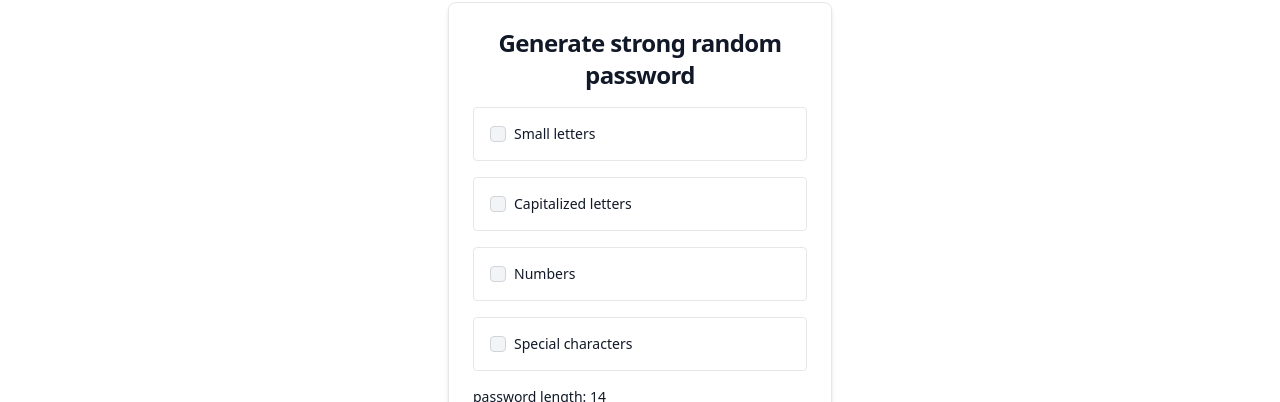
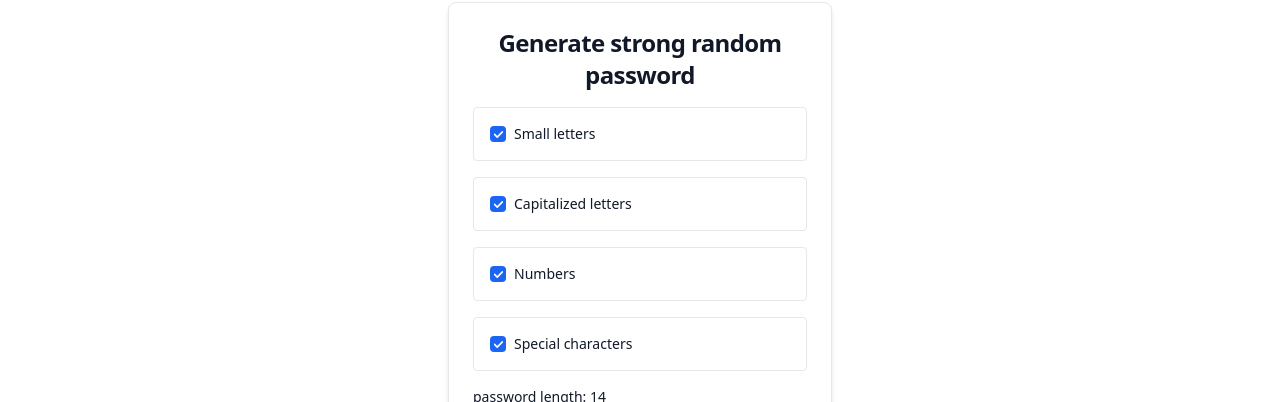
Before and after one commit to deependujha/web3-key-manager, a Next.js app in the folder frontend/: page /password in a window 1280 px wide. Shown: the part 208-610 px from the top of the page. Built offline with nearby package versions, Linux system fonts and the light colour scheme.

Commit message:
create random password functionality added

```diff
--- a/frontend/components/landingPage/Home_screen.jsx
+++ b/frontend/components/landingPage/Home_screen.jsx
@@ -38,6 +38,7 @@ const Home_screen = () => {
 						width="639"
 						height="200"
 						alt="loading..."
+						priority={true}
 					/>
 				</div>
 			</div>
--- a/frontend/components/password/SquareBox.jsx
+++ b/frontend/components/password/CreateRandomPassword.jsx
@@ -1,8 +1,44 @@
 import React, { useState } from 'react';
 import { Card } from 'flowbite-react';
 const SquareBox = () => {
-	const [input, setInput] = useState(false);
-	const [sliderValue, setSliderValue] = useState('14');
+	let inputData = {
+		small: true,
+		capital: true,
+		numbers: true,
+		special: true,
+		length: '14',
+	};
+	const [input, setInput] = useState(inputData);
+
+	const handleChange = (event) => {
+		// console.log('trying to change: ', event.target.name);
+		// console.log('new value: ', event.target.value);
+		// console.log('new checked: ', event.target.checked);
+
+		// in case of checkboxes, event.target.value is 'on', and the new state info is in: event.target.checked
+		if (event.target.value === 'on') {
+			// if case specifies: the changed variable was a checkbox
+			setInput({ ...input, [event.target.name]: event.target.checked });
+		} else {
+			// else case specifies: the changed variable was the slider
+			setInput({ ...input, [event.target.name]: event.target.value });
+		}
+	};
+	 /* Function to generate combination of password */
+	 function generateP() {
+		var pass = '';
+		var str = 'ABCDEFGHIJKLMNOPQRSTUVWXYZ' +
+				'abcdefghijklmnopqrstuvwxyz0123456789@#$';
+
+		for (let i = 1; i <= 8; i++) {
+			var char = Math.floor(Math.random()
+						* str.length + 1);
+
+			pass += str.charAt(char)
+		}
+
+		return pass;
+	}
 
 	return (
 		<div>
@@ -14,14 +50,11 @@ const SquareBox = () => {
 
 					<div className="flex items-center pl-4 rounded border border-gray-200 dark:border-gray-700">
 						<input
-							checked={input}
+							checked={input.small}
 							id="bordered-checkbox-1"
 							type="checkbox"
-							onChange={(e) => {
-								console.log('printing input: ', input);
-								setInput(e.target.checked);
-							}}
-							name="bordered-checkbox-1"
+							onChange={handleChange}
+							name="small"
 							className="w-4 h-4 text-blue-600 bg-gray-100 rounded border-gray-300 focus:ring-blue-500 dark:focus:ring-blue-600 dark:ring-offset-gray-800 focus:ring-2 dark:bg-gray-700 dark:border-gray-600"
 						/>
 						<label
@@ -33,14 +66,11 @@ const SquareBox = () => {
 					</div>
 					<div className="flex items-center pl-4 rounded border border-gray-200 dark:border-gray-700">
 						<input
-							checked={input}
+							checked={input.capital}
 							id="bordered-checkbox-2"
 							type="checkbox"
-							onChange={(e) => {
-								console.log('printing input: ', input);
-								setInput(e.target.checked);
-							}}
-							name="bordered-checkbox-2"
+							onChange={handleChange}
+							name="capital"
 							className="w-4 h-4 text-blue-600 bg-gray-100 rounded border-gray-300 focus:ring-blue-500 dark:focus:ring-blue-600 dark:ring-offset-gray-800 focus:ring-2 dark:bg-gray-700 dark:border-gray-600"
 						/>
 						<label
@@ -53,13 +83,10 @@ const SquareBox = () => {
 					<div className="flex items-center pl-4 rounded border border-gray-200 dark:border-gray-700">
 						<input
 							id="bordered-checkbox-3"
-							checked={input}
+							checked={input.numbers}
 							type="checkbox"
-							onChange={(e) => {
-								console.log('printing input: ', input);
-								setInput(e.target.checked);
-							}}
-							name="bordered-checkbox-3"
+							onChange={handleChange}
+							name="numbers"
 							className="w-4 h-4 text-blue-600 bg-gray-100 rounded border-gray-300 focus:ring-blue-500 dark:focus:ring-blue-600 dark:ring-offset-gray-800 focus:ring-2 dark:bg-gray-700 dark:border-gray-600"
 						/>
 						<label
@@ -71,14 +98,11 @@ const SquareBox = () => {
 					</div>
 					<div className="flex items-center pl-4 rounded border border-gray-200 dark:border-gray-700">
 						<input
-							checked={input}
+							checked={input.special}
 							id="bordered-checkbox-4"
 							type="checkbox"
-							name="bordered-checkbox-4"
-							onChange={(e) => {
-								console.log('printing input: ', input);
-								setInput(e.target.checked);
-							}}
+							name="special"
+							onChange={handleChange}
 							className="w-4 h-4 text-blue-600 bg-gray-100 rounded border-gray-300 focus:ring-blue-500 dark:focus:ring-blue-600 dark:ring-offset-gray-800 focus:ring-2 dark:bg-gray-700 dark:border-gray-600"
 						/>
 						<label
@@ -93,23 +117,24 @@ const SquareBox = () => {
 							htmlFor="minmax-range"
 							className="block mb-2 text-sm font-medium text-gray-900 dark:text-gray-300"
 						>
-							password length: {sliderValue}
+							password length: {input.length}
 						</label>
 						<input
 							id="minmax-range"
 							type="range"
 							min="4"
 							max="32"
-							value={sliderValue}
-							onChange={(e) => {
-								setSliderValue(e.target.value);
-								console.log('slider value is: ', sliderValue);
-							}}
+							name="length"
+							value={input.length}
+							onChange={handleChange}
 							className="w-full h-2 bg-gray-200 rounded-lg appearance-none cursor-pointer dark:bg-gray-700"
 						/>
 					</div>
 					<button
 						type="submit"
+						onClick={() => {
+							console.log('current value of input field: ', input);
+						}}
 						className="w-full text-white bg-blue-700 hover:bg-blue-800 focus:ring-4 focus:outline-none focus:ring-blue-300 font-medium rounded-lg text-sm px-5 py-2.5 text-center dark:bg-blue-600 dark:hover:bg-blue-700 dark:focus:ring-blue-800"
 					>
 						Login to your account
--- a/frontend/pages/password.js
+++ b/frontend/pages/password.js
@@ -1,6 +1,6 @@
 import React from 'react';
 import { useEffect } from 'react';
-import SquareBox from '../components/password/SquareBox';
+import CreateRandomPassword from '../components/password/CreateRandomPassword';
 import styles from '../styles/Home.module.css';
 
 const password = ({ setCurrPage }) => {
@@ -11,7 +11,7 @@ const password = ({ setCurrPage }) => {
 	return (
 		<div className={`${styles.container} flex items-center justify-center h-screen`}>
 			<div>
-				<SquareBox />
+				<CreateRandomPassword />
 			</div>
 		</div>
 	);
```
